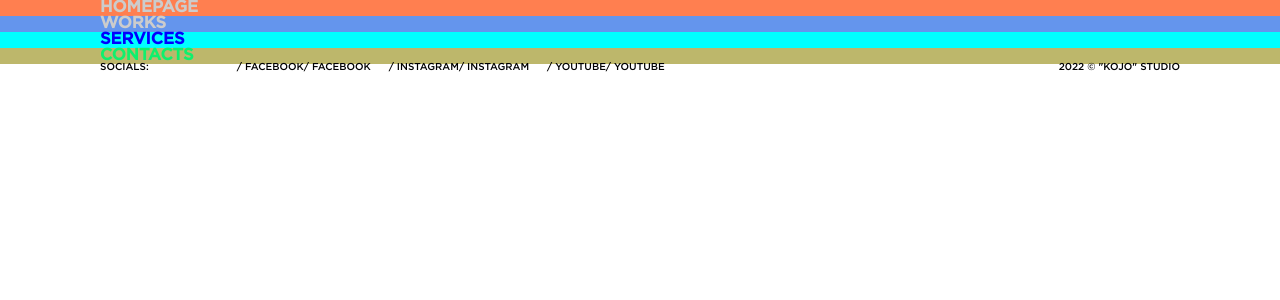
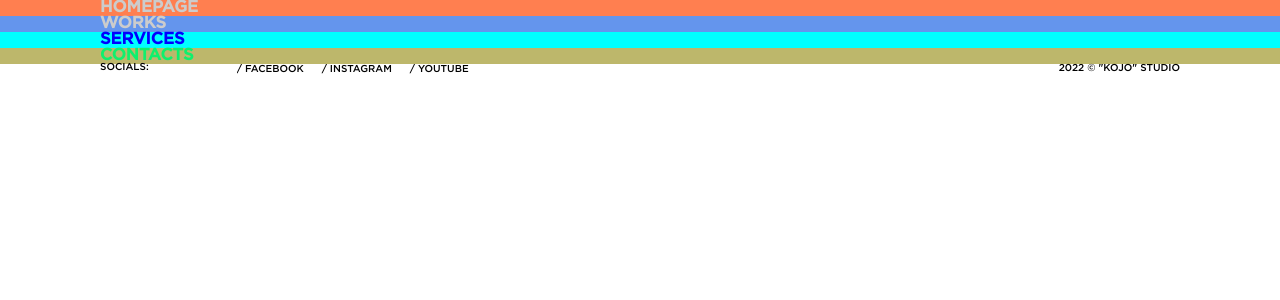
Before and after one commit to AnatolyKostarev/kojo, a React (Create React App) app: page / in a window 1280 px wide. Shown: the top 300 px of the page. Built offline with nearby package versions, Linux system fonts and the light colour scheme.

Commit message:
Add animation props for roll-links

```diff
--- a/src/layouts/footer/Footer.module.css
+++ b/src/layouts/footer/Footer.module.css
@@ -23,20 +23,50 @@
 }
 
 .title {
+  align-self: flex-start;
   margin-right: 88px;
 }
 
 .list {
   display: flex;
+  height: 10px;
   justify-content: space-between;
+  overflow: hidden;
+}
+
+.item {
+  transition: 0.3s ease-in-out;
 }
 
 .item:nth-child(2n) {
   margin: 0 1.4vw;
 }
 
-.item:hover,
-.links:hover {
+.roll__link {
+  display: block;
+}
+
+.link__top,
+.link__bottom {
+  display: block;
+  transition: 0.3s ease-in-out;
+}
+
+.link__top {
+  line-height: 12px;
+}
+
+.item:hover {
+  cursor: url("/public/img/header/cursor_active.svg") 10 10, pointer;
+  transform: translateY(-100%);
+  transition: 0.3s ease-in-out;
+}
+
+.link__top:hover {
+  cursor: url("/public/img/header/cursor_active.svg") 10 10, pointer;
+}
+
+.link__bottom:hover {
   cursor: url("/public/img/header/cursor_active.svg") 10 10, pointer;
 }
 
```
